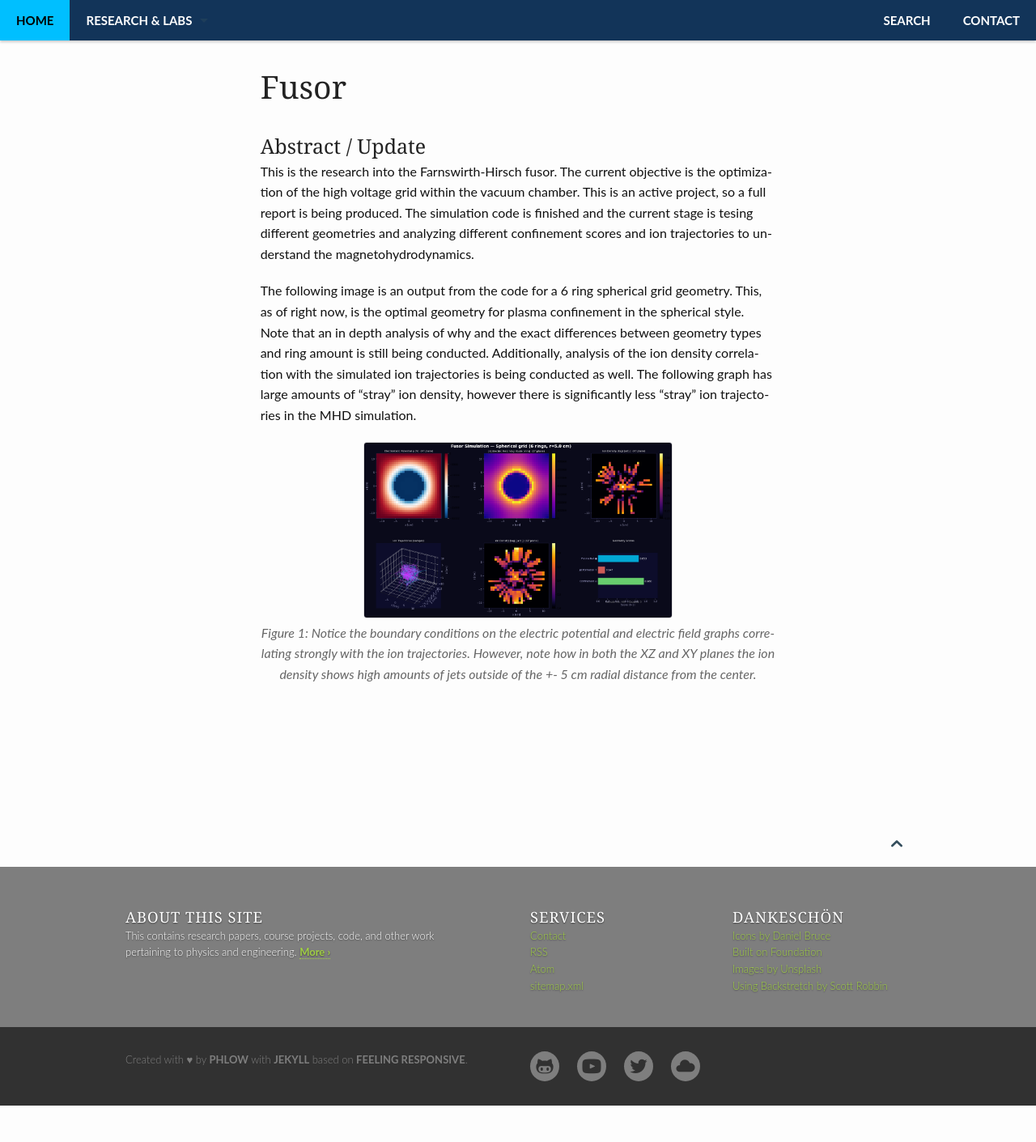
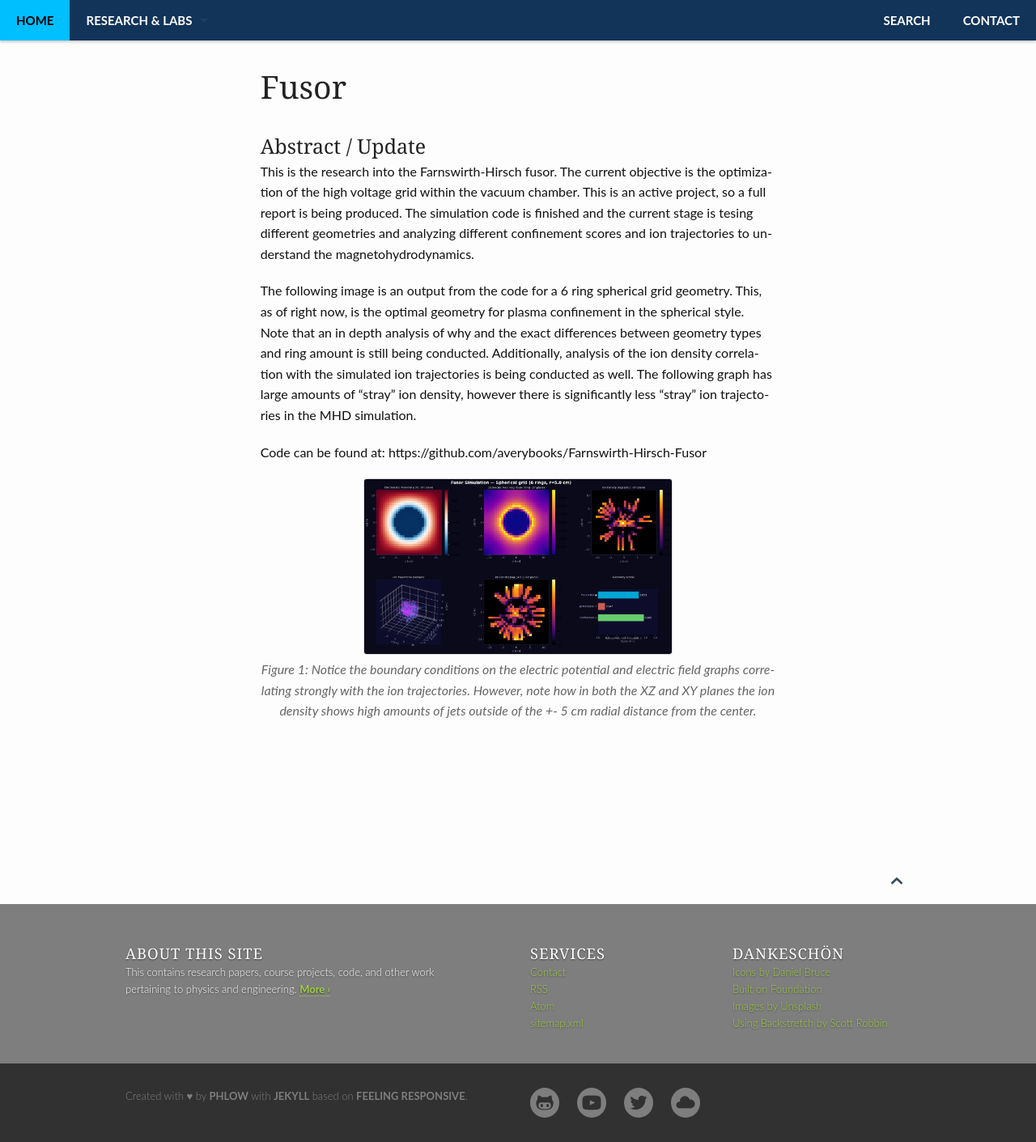
Before and after one commit to averybooks/averybooks.github.io, a Jekyll site: the page built from pages/research/fusor.md, in a window 1280 px wide. Shown: the whole page at 81% size. Built offline with Jekyll 4.4.1, drawn with Linux system fonts in a browser that asks for light colours; before the commit the page ends 1366 px from its top, so only the background shows below that.

Commit message:
Update fusor.md

```diff
--- a/pages/research/fusor.md
+++ b/pages/research/fusor.md
@@ -10,6 +10,8 @@ This is the research into the Farnswirth-Hirsch fusor. The current objective is
 
 The following image is an output from the code for a 6 ring spherical grid geometry. This, as of right now, is the optimal geometry for plasma confinement in the spherical style. Note that an in depth analysis of why and the exact differences between geometry types and ring amount is still being conducted. Additionally, analysis of the ion density correlation with the simulated ion trajectories is being conducted as well. The following graph has large amounts of "stray" ion density, however there is significantly less "stray" ion trajectories in the MHD simulation.
 
+Code can be found at: https://github.com/averybooks/Farnswirth-Hirsch-Fusor
+
 <div style="text-align: center; margin: 20px 0;">
   <img src="{{ '/assets/images/6ringspherical.png' | relative_url }}"
        alt="6 Ring spherical geometry grid"
```
